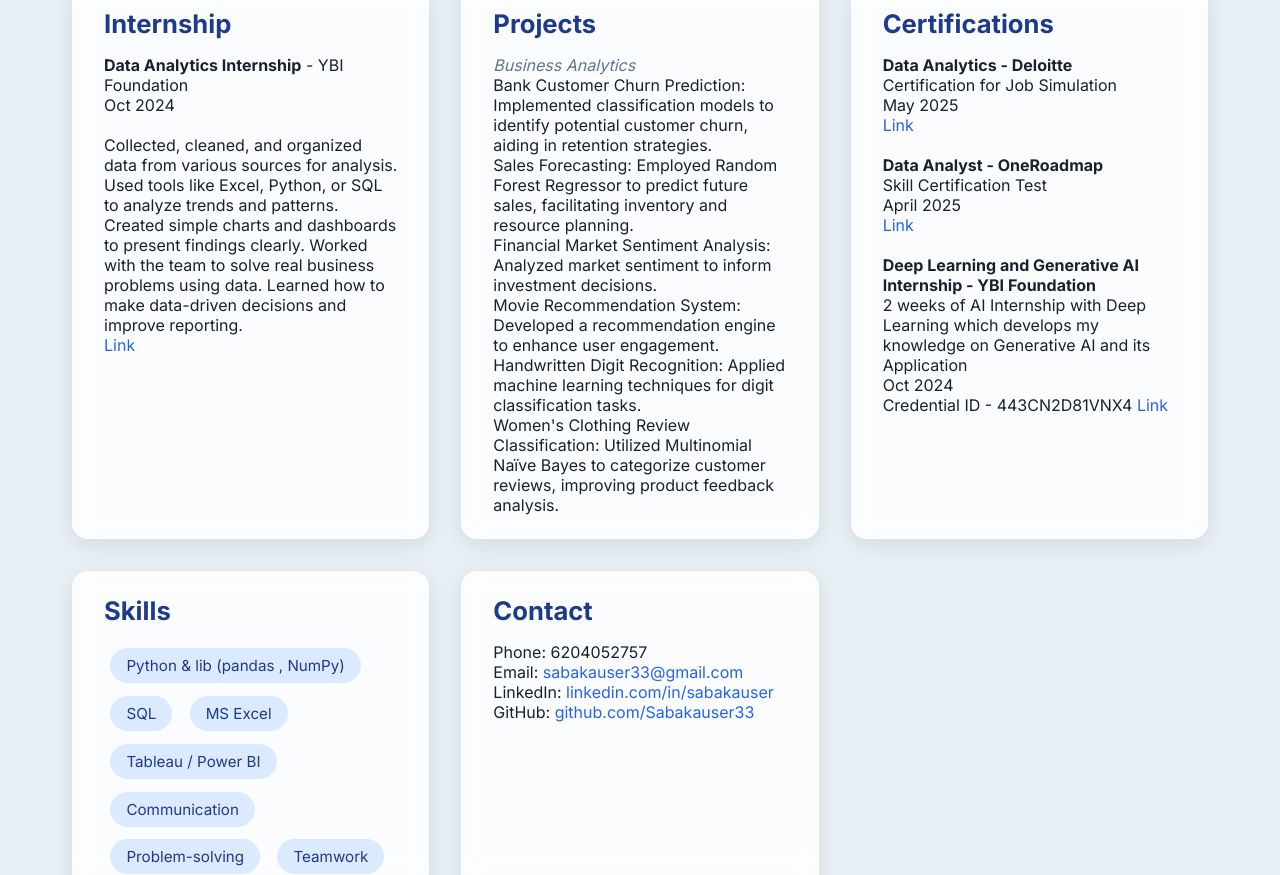
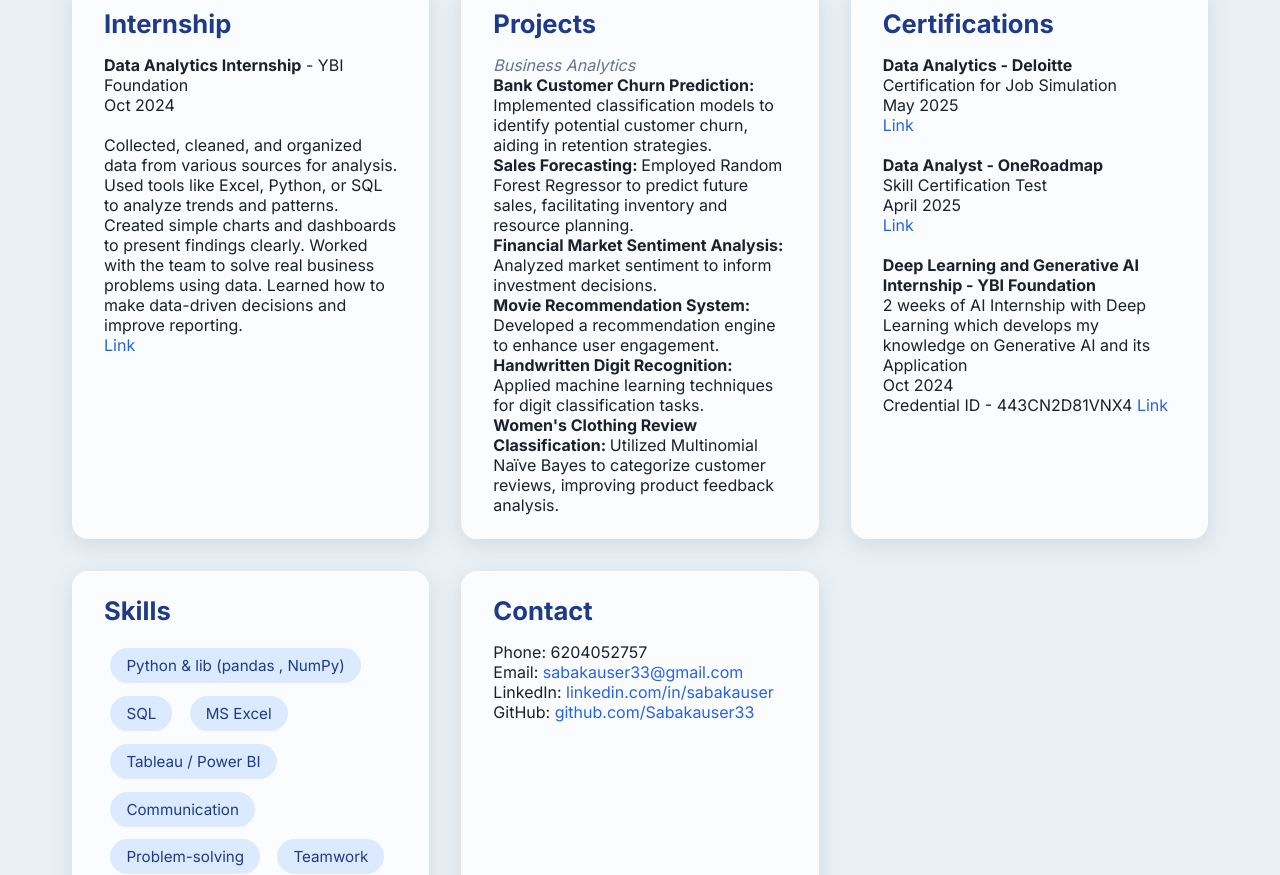
Before and after one commit to Sabakauser33/saba-kauser-portfolio, a plain HTML site: page index.html in a window 1280 px wide. Shown: the part 897-1772 px from the top of the page. Drawn offline with Linux system fonts and the light colour scheme.

Commit message:
Update index.html

```diff
--- a/index.html
+++ b/index.html
@@ -266,17 +266,17 @@ Monitored operational KPIs and worked proactively to meet service level agreemen
     <div class="card">
       <h2>Projects</h2>
       <p class="placeholder"> Business Analytics </p>
-      <p> Bank Customer Churn Prediction: Implemented classification models to identify potential customer churn, aiding in retention strategies.<br>
+      <p> <strong>Bank Customer Churn Prediction: </strong>Implemented classification models to identify potential customer churn, aiding in retention strategies.<br>
 
-Sales Forecasting: Employed Random Forest Regressor to predict future sales, facilitating inventory and resource planning.<br>
+<strong>Sales Forecasting: </strong>Employed Random Forest Regressor to predict future sales, facilitating inventory and resource planning.<br>
 
-Financial Market Sentiment Analysis: Analyzed market sentiment to inform investment decisions.<br>
+<strong>Financial Market Sentiment Analysis: </strong>Analyzed market sentiment to inform investment decisions.<br>
 
-Movie Recommendation System: Developed a recommendation engine to enhance user engagement.<br>
+<strong>Movie Recommendation System: </strong>Developed a recommendation engine to enhance user engagement.<br>
 
-Handwritten Digit Recognition: Applied machine learning techniques for digit classification tasks.<br>
+<strong>Handwritten Digit Recognition:</strong> Applied machine learning techniques for digit classification tasks.<br>
 
-Women's Clothing Review Classification: Utilized Multinomial Naïve Bayes to categorize customer reviews, improving product feedback analysis.</p>
+<strong>Women's Clothing Review Classification: </strong>Utilized Multinomial Naïve Bayes to categorize customer reviews, improving product feedback analysis.</p>
     </div>
 
     <div class="card">
```
